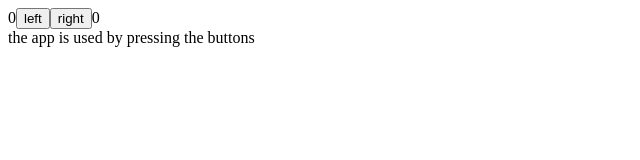
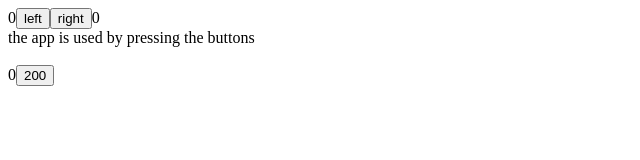
Before and after one commit to Pyth-n/full-stack, a React (Create React App) app in the folder part1/: page / in a window 1280 px wide. Shown: the top 160 px of the page, without its empty margins (0-640 px from the left). Built offline with nearby package versions, Linux system fonts and the light colour scheme; the HTML template or start-up script is replaced by a standard one.

Commit message:
Update App.js
functions returning functions

```diff
--- a/part1/src/App.js
+++ b/part1/src/App.js
@@ -4,6 +4,7 @@ const App = () => {
   const [ left, setLeft ] = useState(0)
   const [ right, setRight ] = useState(0)
   const [ allClicks, setAll ] = useState([])
+  const [ counter, setCounter ] = useState(0)
 
   const handleLeftClick = () => {
     setAll(allClicks.concat('L'))
@@ -15,6 +16,10 @@ const App = () => {
     setRight(right + 1)
   }
 
+  const setCounterTo = (value) => () => {
+    setCounter(value)
+  }
+
   return(
     <div>
       {left}
@@ -22,6 +27,9 @@ const App = () => {
       <Button onClick={handleRightClick} text='right' />
       {right}
       <History allClicks={allClicks} />
+      <br />
+      {counter}
+      <Button onClick={setCounterTo(200)} text='200' />
     </div>
   )
 }
```
